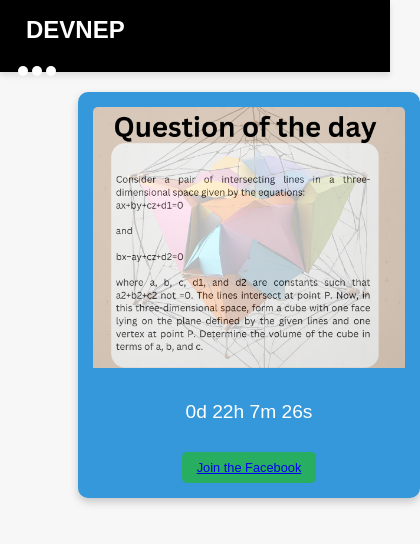
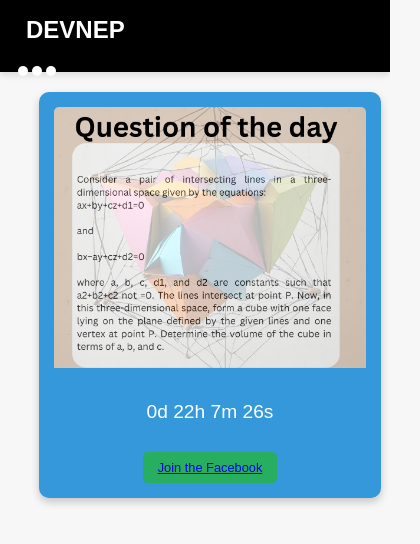
Before and after one commit to apilbhandarimss/nepdev, a plain HTML site: page mathcrew.html in a window 390 px wide. Shown: the whole page, 420 px wide, since content can reach past the window. Drawn offline with Linux system fonts and the light colour scheme.

Commit message:
Update mathscrew.css

```diff
--- a/mathscrew.css
+++ b/mathscrew.css
@@ -9,8 +9,7 @@
     display: flex;
     flex-direction: column;
     align-items: center;
-    margin-left: 20%;
-    margin-right: 20%;
+
     margin-top: 5%;
 }
 
@@ -47,6 +46,9 @@
     .main-container {
         width: 80%;
         padding: 15px; /* Adjusted padding for smaller screens */
+        margin-left: 10%;
+        margin-right: 3%;
+
     }
 
     .image-container {
```
